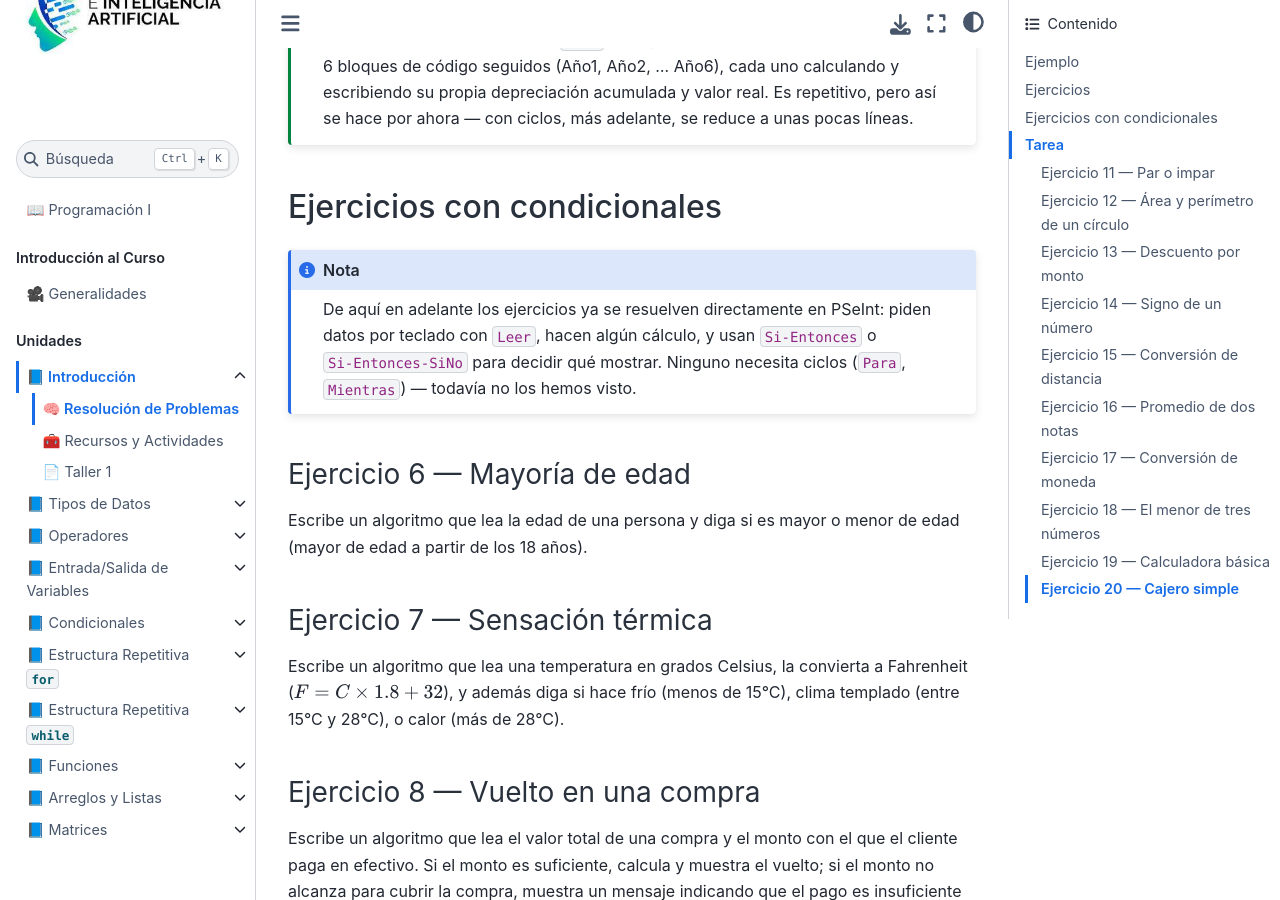
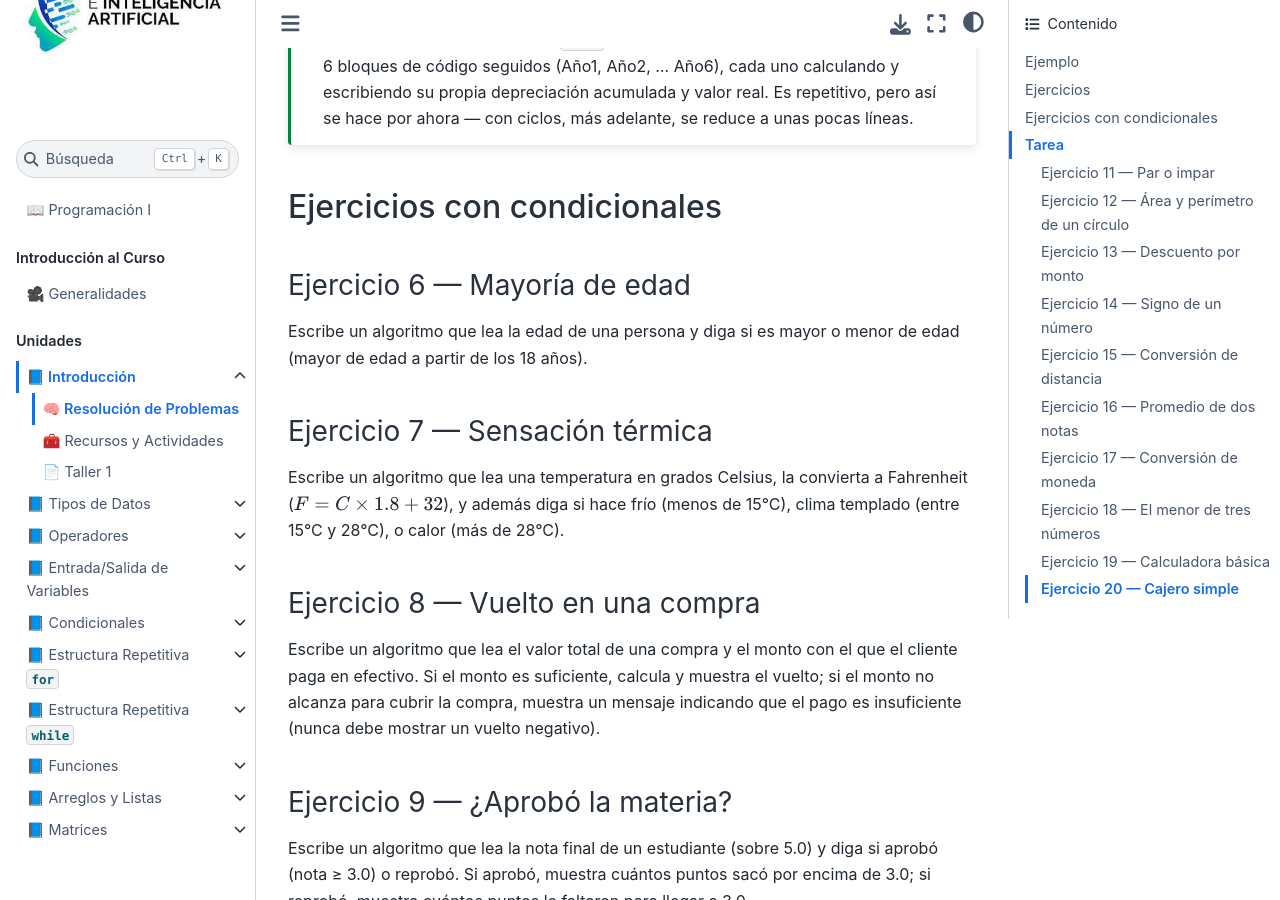
Before and after one commit to BioAITeamLearning/AlgProgI_2026_02_Ucaldas, a Jupyter Book: the page built from content/resources/clase-1/pensamiento-algoritmos.md, in a window 1280 px wide and 900 px high, scrolled down 3297 px. Built offline with Jupyter Book 1.0.4 settings and Sphinx 7.4.7 and the Sphinx Book theme 1.1.4, drawn with Linux system fonts in a browser that asks for light colours; pages that are not in the unit, such as notebooks, are missing from menus.

Commit message:
Quitar nota redundante antes de Ejercicio 6
Co-Authored-By: Claude Sonnet 5 <noreply@anthropic.com>

````diff
--- a/content/resources/clase-1/pensamiento-algoritmos.md
+++ b/content/resources/clase-1/pensamiento-algoritmos.md
@@ -99,11 +99,6 @@ Todavía no hemos visto ciclos (`Para`), así que escribe las 6 filas de la tabl
 
 ## Ejercicios con condicionales
 
-```{admonition} Nota
-:class: note
-De aquí en adelante los ejercicios ya se resuelven directamente en PSeInt: piden datos por teclado con `Leer`, hacen algún cálculo, y usan `Si-Entonces` o `Si-Entonces-SiNo` para decidir qué mostrar. Ninguno necesita ciclos (`Para`, `Mientras`) — todavía no los hemos visto.
-```
-
 ### Ejercicio 6 — Mayoría de edad
 
 Escribe un algoritmo que lea la edad de una persona y diga si es mayor o menor de edad (mayor de edad a partir de los 18 años).
````
